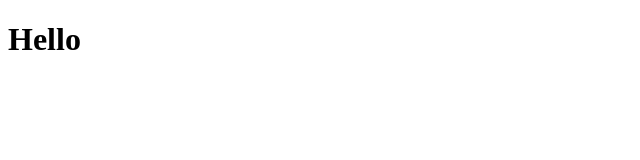
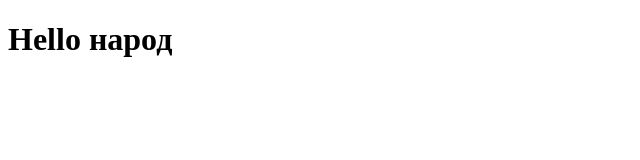
Before and after one commit to YuriyMar/genius-project, a plain HTML site: page index.html in a window 1280 px wide. Shown: the whole page, without its empty margins (0-640 px from the left). Drawn offline with Linux system fonts and the light colour scheme.

Commit message:
change index

```diff
--- a/index.html
+++ b/index.html
@@ -6,6 +6,6 @@
     <title>Document</title>
   </head>
   <body>
-    <h1>Hello</h1>
+    <h1>Hello народ</h1>
   </body>
 </html>
```
